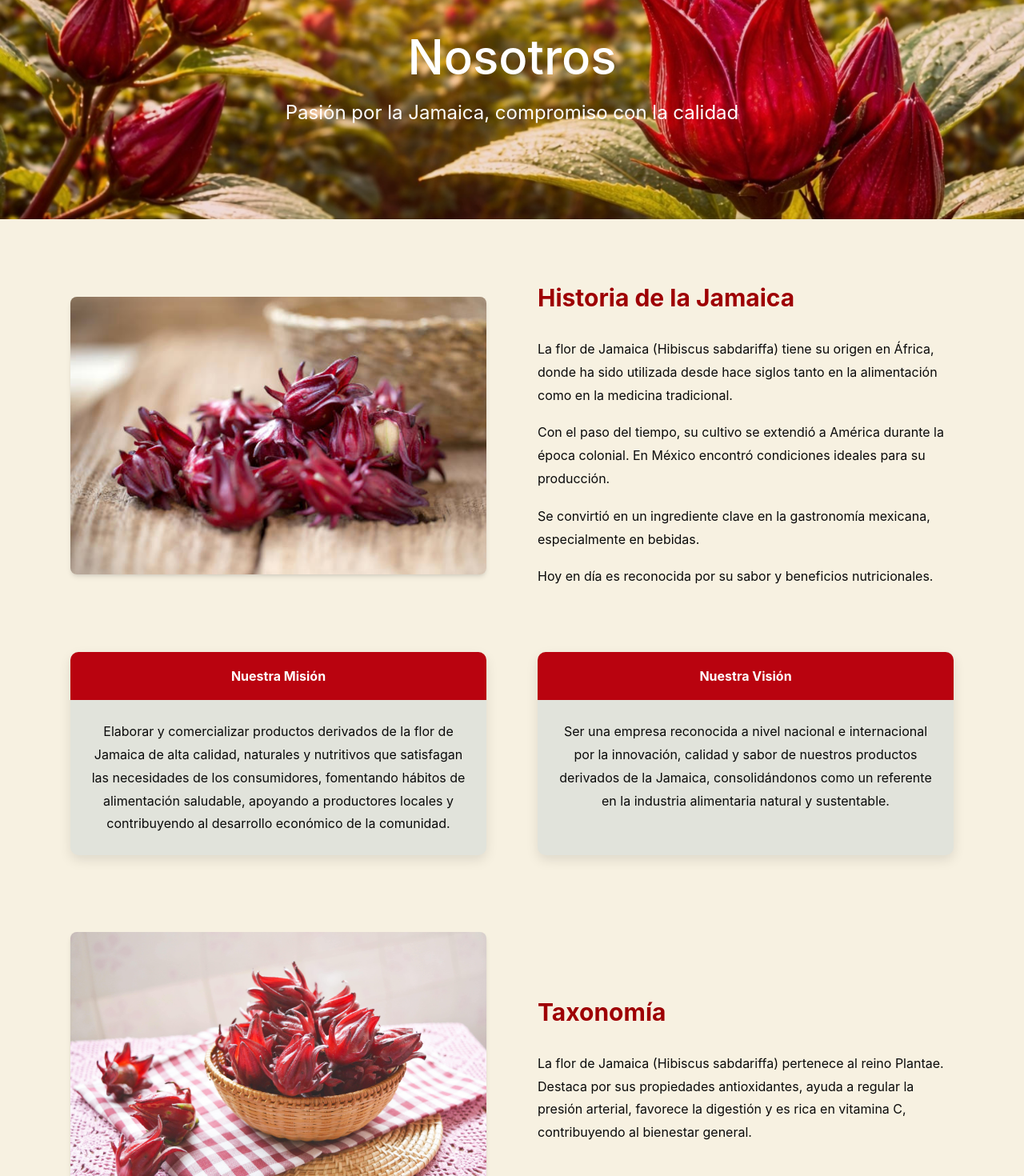
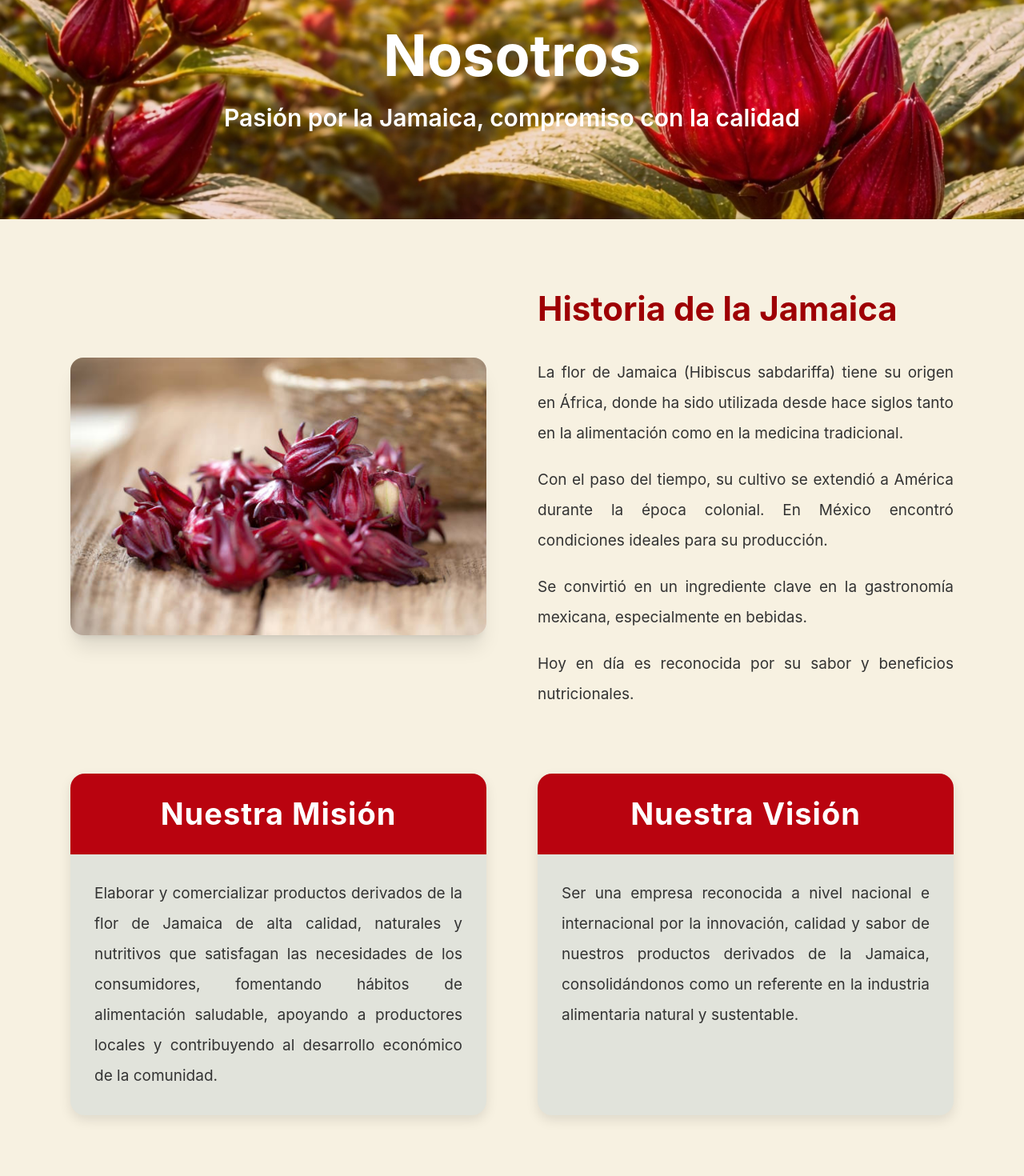
Before and after one commit to Artoria1843/Derij, a React (Vite) app in the folder DeryJam-main/: page /nosotros in a window 1280 px wide. Shown: the part 140-1610 px from the top of the page at 80% size. Built offline with nearby package versions, Linux system fonts and the light colour scheme.

Commit message:
modifica tamaño letraa

```diff
--- a/DeryJam-main/src/app/pages/About.tsx
+++ b/DeryJam-main/src/app/pages/About.tsx
@@ -2,6 +2,7 @@ import { Target, Sparkles, Leaf } from "lucide-react";
 import { ImageWithFallback } from "../components/figma/ImageWithFallback";
 
 export function About() {
+
   const values = [
     {
       icon: Target,
@@ -9,153 +10,246 @@ export function About() {
       description:
         "Elaborar y comercializar productos derivados de la flor de Jamaica de alta calidad, naturales y nutritivos que satisfagan las necesidades de los consumidores, fomentando hábitos de alimentación saludable, apoyando a productores locales y contribuyendo al desarrollo económico de la comunidad.",
     },
+
     {
       icon: Sparkles,
       title: "Nuestra Visión",
       description:
         "Ser una empresa reconocida a nivel nacional e internacional por la innovación, calidad y sabor de nuestros productos derivados de la Jamaica, consolidándonos como un referente en la industria alimentaria natural y sustentable.",
     },
+
     {
       icon: Leaf,
-      title: "Taxonomía",
+      title: "Sabías que",
       description:
         "La flor de Jamaica (Hibiscus sabdariffa) pertenece al reino Plantae. Destaca por sus propiedades antioxidantes, ayuda a regular la presión arterial, favorece la digestión y es rica en vitamina C, contribuyendo al bienestar general.",
     },
   ];
 
   return (
+
+    /* fondo de toda la pagina */
     <div style={{ backgroundColor: "#F7F1E1", paddingBottom: "80px" }}>
 
-      {/* BANNER */}
+      {/* aqui va la imagen principal */}
       <div className="relative w-full h-[250px] md:h-[350px] overflow-hidden mb-16">
+
         <img
           src="/src/assets/JAMAICA.jpeg"
           alt="Banner Jamaica"
           className="w-full h-full object-cover"
         />
 
+        {/* color encima de la imagen */}
         <div
           className="absolute inset-0"
           style={{ backgroundColor: "rgba(158, 0, 5, 0.14)" }}
         ></div>
 
+        {/* texto principal */}
         <div className="absolute inset-0 flex flex-col items-center justify-center text-white text-center px-4">
-          <h1 className="text-4xl md:text-6xl mb-6">Nosotros</h1>
-          <p className="text-lg md:text-2xl">
+
+          {/* para que se vea mas grande el titulo */}
+          <h1 className="text-5xl md:text-7xl font-bold mb-6 drop-shadow-lg">
+            Nosotros
+          </h1>
+
+          <p className="text-xl md:text-3xl font-semibold">
             Pasión por la Jamaica, compromiso con la calidad
           </p>
+
         </div>
       </div>
 
-      {/* HISTORIA */}
+      {/* parte de la historia */}
       <div className="max-w-6xl mx-auto my-20 px-6">
+
+        {/* espacio entre las secciones */}
         <div className="grid md:grid-cols-2 gap-16 items-center">
 
-          <div className="rounded-lg overflow-hidden shadow-md">
+          {/* imagen de historia */}
+          <div className="rounded-2xl overflow-hidden shadow-xl transition-all duration-500 hover:scale-105">
+
             <ImageWithFallback
               src="/src/assets/BANNER.jpg"
               alt="Historia de la Jamaica"
               className="w-full h-full object-cover"
             />
+
           </div>
 
+          {/* texto de historia */}
           <div>
+
             <h2
-              className="text-3xl mb-8"
-              style={{ color: "#9E0004", fontWeight: "bold" }}
+              style={{
+                color: "#9E0004",
+                fontWeight: "bold",
+                fontSize: "42px",
+                marginBottom: "30px",
+              }}
             >
               Historia de la Jamaica
             </h2>
 
-            <p style={{ marginBottom: "18px", lineHeight: "1.8" }}>
+            <p
+              style={{
+                marginBottom: "20px",
+                lineHeight: "2",
+                textAlign: "justify",
+                fontSize: "19px",
+                color: "#333",
+              }}
+            >
               La flor de Jamaica (Hibiscus sabdariffa) tiene su origen en África,
               donde ha sido utilizada desde hace siglos tanto en la alimentación
               como en la medicina tradicional.
             </p>
 
-            <p style={{ marginBottom: "18px", lineHeight: "1.8" }}>
+            <p
+              style={{
+                marginBottom: "20px",
+                lineHeight: "2",
+                textAlign: "justify",
+                fontSize: "19px",
+                color: "#333",
+              }}
+            >
               Con el paso del tiempo, su cultivo se extendió a América durante la
               época colonial. En México encontró condiciones ideales para su
               producción.
             </p>
 
-            <p style={{ marginBottom: "18px", lineHeight: "1.8" }}>
+            <p
+              style={{
+                marginBottom: "20px",
+                lineHeight: "2",
+                textAlign: "justify",
+                fontSize: "19px",
+                color: "#333",
+              }}
+            >
               Se convirtió en un ingrediente clave en la gastronomía mexicana,
               especialmente en bebidas.
             </p>
 
-            <p style={{ lineHeight: "1.8" }}>
+            <p
+              style={{
+                lineHeight: "2",
+                textAlign: "justify",
+                fontSize: "19px",
+                color: "#333",
+              }}
+            >
               Hoy en día es reconocida por su sabor y beneficios nutricionales.
             </p>
-          </div>
 
           </div>
         </div>
+      </div>
 
-      {/* MISIÓN Y VISIÓN */}
+      {/* cuadros de mision y vision */}
       <div className="grid md:grid-cols-2 gap-16 max-w-6xl mx-auto my-20 px-6">
+
         {values.slice(0, 2).map((value, index) => (
+
           <div
             key={index}
+
+            /* efecto cuando pasas el mouse */
+            className="transition-all duration-500 hover:scale-105"
+
             style={{
               backgroundColor: "#E1E3DB",
-              borderRadius: "10px",
+              borderRadius: "18px",
+              overflow: "hidden",
               boxShadow: "0 6px 15px rgba(0,0,0,0.1)",
             }}
+
+            onMouseEnter={(e) => {
+              e.currentTarget.style.boxShadow =
+                "0 0 35px rgba(255,0,0,0.9)";
+            }}
+
+            onMouseLeave={(e) => {
+              e.currentTarget.style.boxShadow =
+                "0 6px 15px rgba(0,0,0,0.1)";
+            }}
           >
+
+            {/* titulo de los cuadros */}
             <div
               style={{
                 backgroundColor: "#B9030F",
                 color: "white",
-                padding: "18px",
-                borderTopLeftRadius: "10px",
-                borderTopRightRadius: "10px",
+                padding: "22px",
                 textAlign: "center",
                 fontWeight: "bold",
+                fontSize: "38px",
+                letterSpacing: "1px",
               }}
             >
               {value.title}
             </div>
 
+            {/* contenido de los cuadros */}
             <p
               style={{
-                padding: "25px",
-                textAlign: "center",
-                lineHeight: "1.8",
+                padding: "30px",
+                textAlign: "justify",
+                lineHeight: "2",
+                fontSize: "19px",
+                color: "#333",
               }}
             >
               {value.description}
             </p>
+
           </div>
         ))}
       </div>
 
+      {/* parte de sabias que */}
+      <div className="max-w-6xl mx-auto my-24 px-6">
 
-      {/* TAXONOMÍA */}
-<div className="max-w-6xl mx-auto my-24 px-6">
         <div className="grid md:grid-cols-2 gap-16 items-center">
 
-    {/* IMAGEN */}
-    <div className="rounded-lg overflow-hidden shadow-md">
+          {/* imagen de beneficios */}
+          <div className="rounded-2xl overflow-hidden shadow-xl transition-all duration-500 hover:scale-105">
+
             <ImageWithFallback
               src="/src/assets/BENEFICIOS.jpg"
               alt="Beneficios de la Jamaica"
               className="w-full h-full object-cover"
             />
+
           </div>
 
-    {/* TEXTO */}
+          {/* texto de sabias que */}
           <div>
+
             <h2
-        className="text-3xl mb-8"
-        style={{ color: "#9E0004", fontWeight: "bold" }}
+              style={{
+                color: "#9E0004",
+                fontWeight: "bold",
+                fontSize: "42px",
+                marginBottom: "30px",
+              }}
             >
               {values[2].title}
             </h2>
 
-      <p style={{ lineHeight: "1.8" }}>
+            <p
+              style={{
+                lineHeight: "2",
+                textAlign: "justify",
+                fontSize: "19px",
+                color: "#333",
+              }}
+            >
               {values[2].description}
             </p>
+
           </div>
 
         </div>
```
Lines whose indentation alone changed are shown as unchanged.
